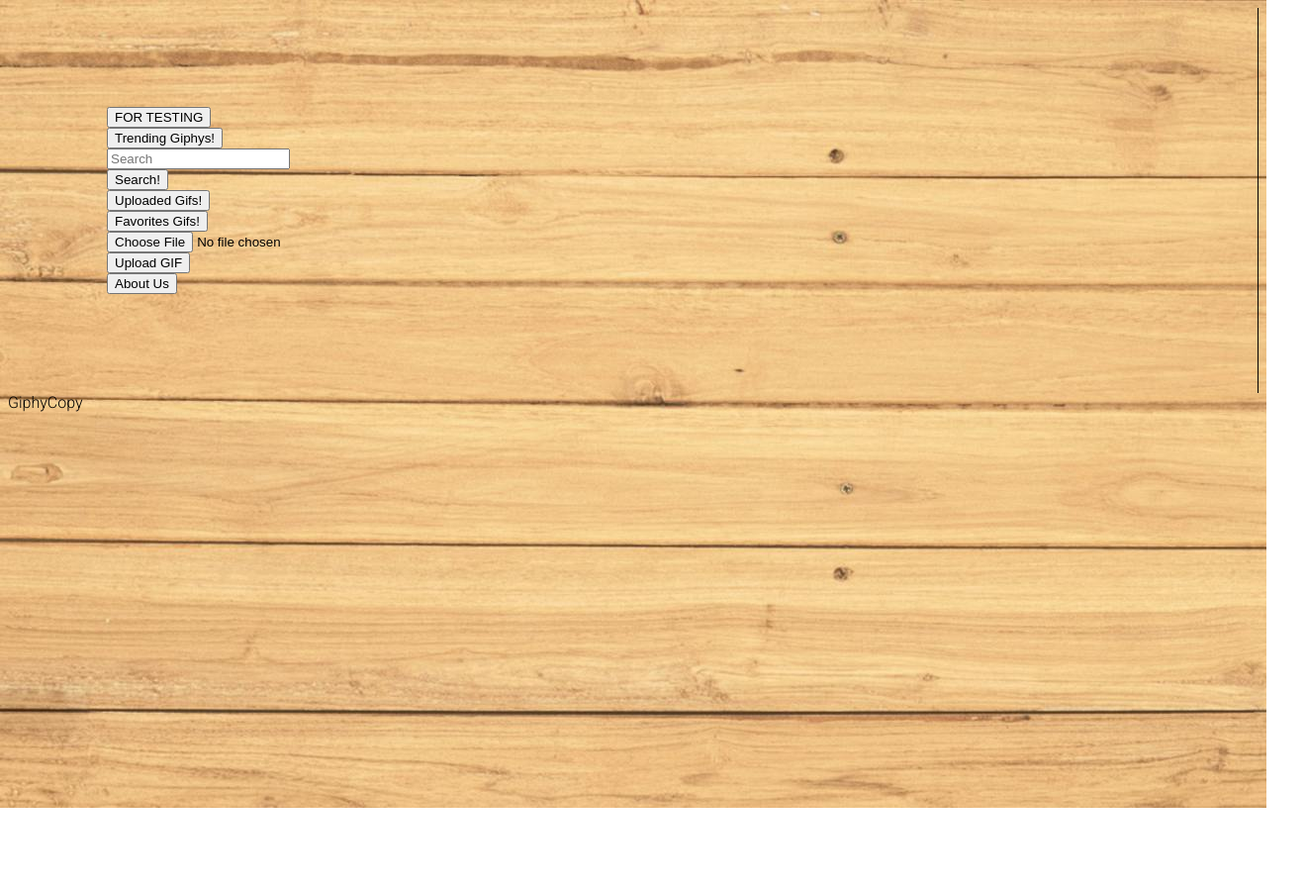
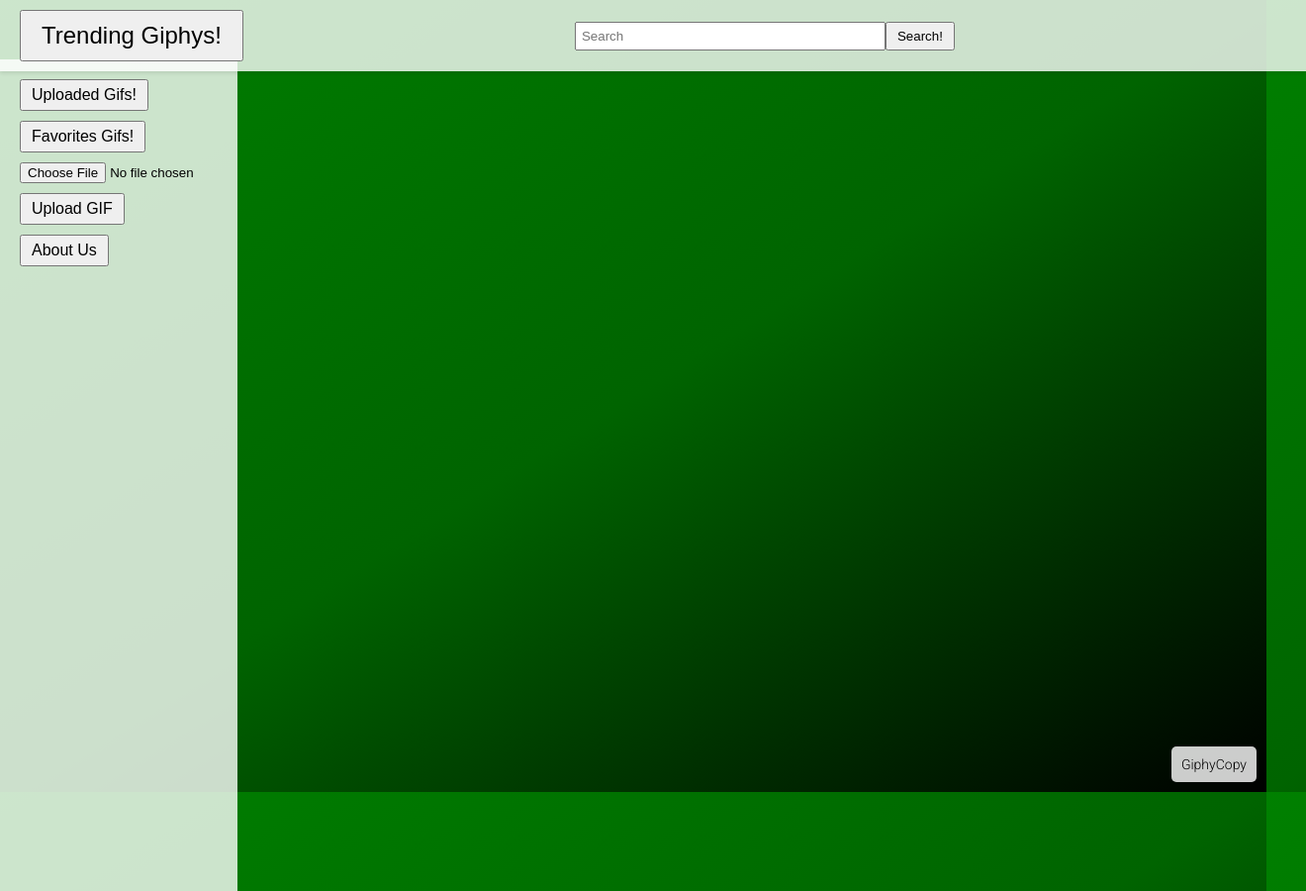
Before and after one commit to Telerik-Group-Project-Giphy/giphy, a website with bundled scripts: page main/index.html in a window 1280 px wide. Shown: the whole page at 99% size, 1320 px wide, since content can reach past the window. Before the commit the page ends 816 px from the top, so only its background shows below. Built offline with nearby package versions, Linux system fonts and the light colour scheme.

Commit message:
html structure change + css

```diff
--- a/main/index.html
+++ b/main/index.html
@@ -10,12 +10,14 @@
 </head>
 <body>
   <div id="app">
-    <header></header>
+    <div id="header-div">
+      <div id="search-container">
+        <input id="search" type="text" placeholder="Search">
+        <button id="search-button" type="button">Search!</button>
+      </div>
+      <button id="trending-button" type="button">Trending Giphys!</button>
+    </div>
     <nav id="nav-id">
-      <button id="test-button" type="button">FOR TESTING</button>
-      <button id="trending-button" type="button">Trending Giphys!</button>
-      <input id="search" type="text" placeholder="Search">
-      <button id="search-button" type="button">Search!</button>
       <button id="uploaded-button" type="button">Uploaded Gifs!</button>
       <button id="favorites-button" type="button">Favorites Gifs!</button>
       <input type="file" id="gifFile" accept="image/gif">
@@ -35,7 +37,6 @@
 
   <!-- app -->
   <script src="./src/requests/aboutUs.js"></script>
-  <script type="module" src="./src/requests/forTesting.js"></script>
   <script type="module" src="./src/requests/uploaded.js"></script>
   <script type="module" src="./src/requests/trending.js"> </script>
   <script type="module" src="./src/upload/upload.js"></script>
--- a/main/styles/main.css
+++ b/main/styles/main.css
@@ -1,34 +1,92 @@
-
-
 body {
-    background: url('../images/main-backround.jpg') repeat;
+  background: linear-gradient(to bottom right, green, darkgreen, black);
   font-family: 'Roboto', sans-serif;
+  margin: 0;
 }
 
 #app {
+  position: relative;
   display: flex;
   flex-direction: column;
   min-height: 100vh;
 }
 
+#header-div {
+  position: absolute;
+  top: 0;
+  left: 0;
+  width: 100%;
+  display: flex;
+  justify-content: space-between;
+  align-items: center;
+  background-color: rgba(255, 255, 255, 0.8);
+  padding: 10px 20px;
+  z-index: 10;
+  box-shadow: 0 2px 4px rgba(0, 0, 0, 0.1);
+}
+
+#search-container {
+  flex: 1;
+  display: flex;
+  justify-content: center;
+  align-items: center;
+}
+
+#search {
+  width: 300px;
+  padding: 5px;
+}
+
+#search-button {
+  padding: 5px 10px;
+}
+
+#trending-button {
+  font-size: 24px;
+  padding: 10px 20px;
+  align-items: left;
+  order: -1;
+}
+
 #nav-id {
+  position: absolute;
+  top: 60px;
+  left: 0;
+  width: 200px;
+  height: 100%;
   display: flex;
   flex-direction: column;
   align-items: flex-start;
-    padding: 100px;
-    border-right: 1px solid black;
+  padding: 20px;
+  background-color: rgba(255, 255, 255, 0.8);
+  z-index: 5;
 }
 
+#nav-id button,
+#nav-id input {
+  margin-bottom: 10px;
+}
+
+#nav-id button:not(#trending-button) {
+  font-size: 16px;
+  padding: 5px 10px;
+}
 
 #gifContainer {
-    display: flex;
+  margin: 80px 0 20px 220px;
+  display: grid;
   flex-wrap: wrap;
   gap: 10px;
+  grid-template-columns: auto auto auto;
+  padding: 30px;
 }
 
 #gifContainer img {
   display: block;
   max-width: 100%;
+  border: 1px solid rgba(0, 0, 0, 0.8);
+  padding: 20px;
+  text-align: center;
 }
 
 #gifContainer div {
@@ -58,3 +116,13 @@
   box-shadow: 2px 2px #666;
   transform: translateY(4px);
 }
+
+footer {
+  position: fixed;
+  bottom: 10px;
+  right: 10px;
+  background-color: rgba(255, 255, 255, 0.8);
+  padding: 10px;
+  border-radius: 5px;
+  font-size: 14px;
+}
```
Lines whose indentation alone changed are shown as unchanged.
